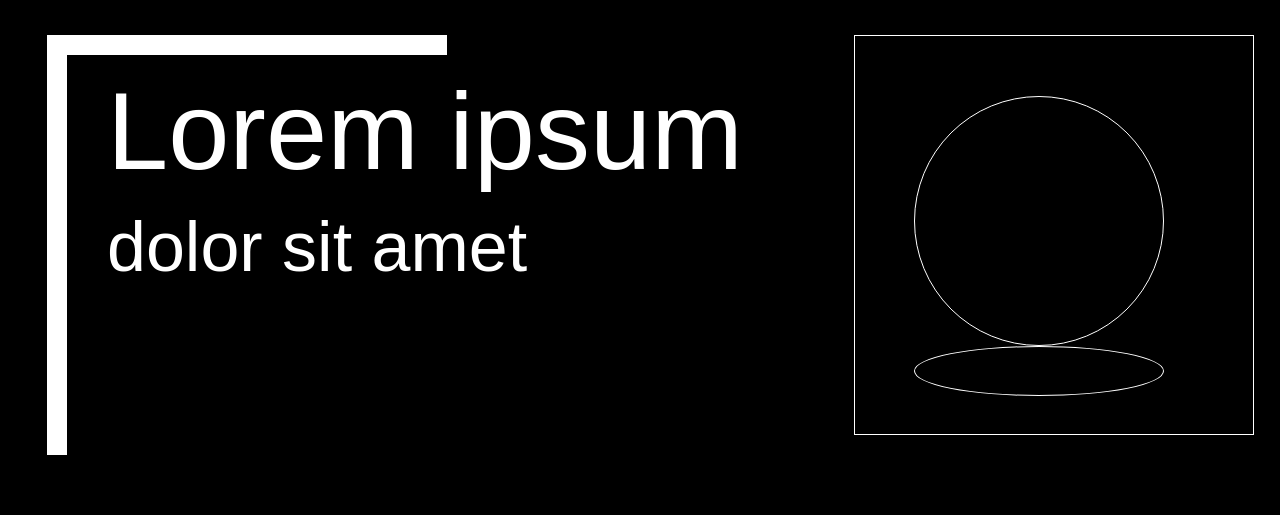
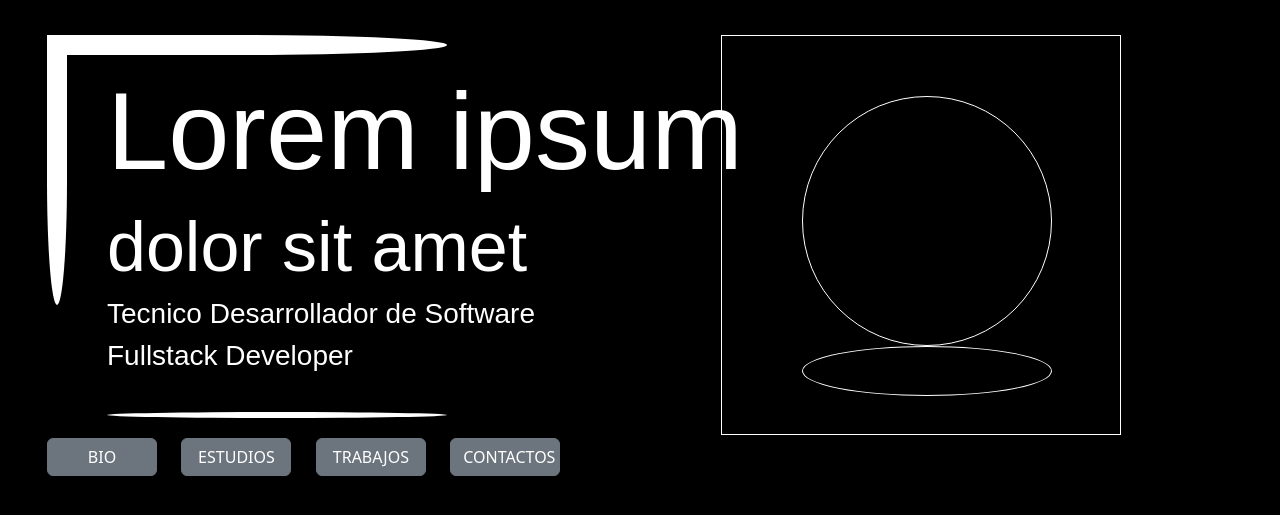
Before and after one commit to HelpTec/PortFolioDjango, a Django app: page / in a window 1280 px wide. Shown: the top 515 px of the page. Run offline with Django 5.2, Linux system fonts and the light colour scheme; some libraries are stand-ins or nearby versions.

Commit message:
avances en home, modificaciones y botonera instalada

```diff
--- a/portfolio/apps/master/templates/home.html
+++ b/portfolio/apps/master/templates/home.html
@@ -2,15 +2,113 @@
 
 
 {% block content %}
+
+<style>
+    /***NOMBRE Y APELLIDO***/
+.portada {
+    font-family: Fantasy;
+    color: white;
+    width: 700px;
+    margin-left: 15%;
+}
+
+#nomape {
+    margin-top: 20px;
+    font-size: 110px;
+}
+
+#titulo {
+    font-size: 70px;
+}
+
+/***ESQUINERO SUPERIOR IZQ***/
+
+.rectangulo {
+    background-color: white;
+    height: 20px;
+    width: 400px;
+    padding-top: 10px;
+
+}
+
+#vertical {
+    height: 250px;
+    width: 20px;
+    border-radius: 0% 0% 50% 50%;
+}
+
+#horizontal {
+    border-radius: 0% 50% 50% 0%;
+}
+
+/***SEPARADOR LINEA FINA***/
+.separador {
+    border: 3px solid white;
+    margin-left: 15%;
+    margin-top: 10%;
+    border-radius: 50% 50% 50% 50%;
+}
+
+/***FOTO PERFIL CON OVALO POR DEBAJO***/
+
+.contenedor-fotoperf {
+    margin-left: -35%;
+    border: 1px solid white;
+    width: 400px;
+    height: 400px;
+}
+
+.fotoperf{
+    border-radius: 50%;
+    border: 1px solid white;
+    margin-top: 15%;
+    margin-left: 20%;
+    margin-right: 20%;
+    width: 250px;
+    height: 250px;
+}
+.ovalo{
+    border-radius: 50%;
+    border: 1px solid white;
+    width: 250px;
+    height: 50px;
+    margin-left: 20%;
+    margin-right: 20%;
+}
+/***BOTONERA***/
+.contenedor-botonera{
+    margin-top: 17%;
+}
+#botonera {
+    width: 110px;
+}
+
+</style>
+
 <div class="container-xxl">
     <div class="row">
         <div class="col-xl-8">
             <div class="contenedor-portada">
-                <div class="rectangulo">
+                <div class="rectangulo" id="horizontal">
                     <h1 class="portada" id="nomape">Lorem ipsum</h1>
                     <h2 class="portada" id="titulo">dolor sit amet</h2>
+                    <h3 class="portada" id="subtitulo">Tecnico Desarrollador de Software</h3>
+                    <h3 class="portada" id="subtitulo">Fullstack Developer</h3>
+                    <div class="separador"></div>
                 </div>
                 <div class="rectangulo" id="vertical">
+                </div>
+            </div>
+            <div class="contenedor-botonera">
+                <div class="row">
+                    <div class="col-lg-2">
+                        <button type="button" class="btn btn-secondary" id="botonera">BIO</button></div>
+                    <div class="col-lg-2">
+                        <button type="button" class="btn btn-secondary" id="botonera">ESTUDIOS</button></div>
+                    <div class="col-lg-2">
+                        <button type="button" class="btn btn-secondary" id="botonera">TRABAJOS</button></div>
+                    <div class="col-lg-2">
+                        <button type="button" class="btn btn-secondary" id="botonera">CONTACTOS</button></div>
                 </div>
             </div>
         </div>
@@ -21,5 +119,7 @@
             </div>
         </div>
     </div>
+
 </div>
+
 {% endblock %}
--- a/portfolio/static/css/style.css
+++ b/portfolio/static/css/style.css
@@ -8,62 +8,3 @@ body {
     display: flex;
     padding: 35px;
 }
-
-/***NOMBRE Y APELLIDO***/
-.portada {
-    font-family: Fantasy;
-    color: white;
-    width: 700px;
-    margin-left: 15%;
-}
-
-#nomape {
-    margin-top: 20px;
-    font-size: 110px;
-}
-
-#titulo {
-    font-size: 70px;
-}
-
-
-/***ESQUINERO SUPERIOR IZQ***/
-
-.rectangulo {
-    background-color: white;
-    height: 20px;
-    width: 400px;
-    padding-top: 10px;
-
-}
-
-#vertical {
-    height: 400px;
-    width: 20px;
-}
-
-/***FOTO PERFIL CON OVALO POR DEBAJO***/
-
-.contenedor-fotoperf {
-    border: 1px solid white;
-    width: 400px;
-    height: 400px;
-}
-.fotoperf{
-    border-radius: 50%;
-    border: 1px solid white;
-    margin-top: 15%;
-    margin-left: 15%;
-    margin-right: 20%;
-    width: 250px;
-    height: 250px;
-}
-.ovalo{
-    border-radius: 50%;
-    border: 1px solid white;
-    width: 250px;
-    height: 50px;
-    margin-left: 15%;
-    margin-right: 20%;
-
-}
```
